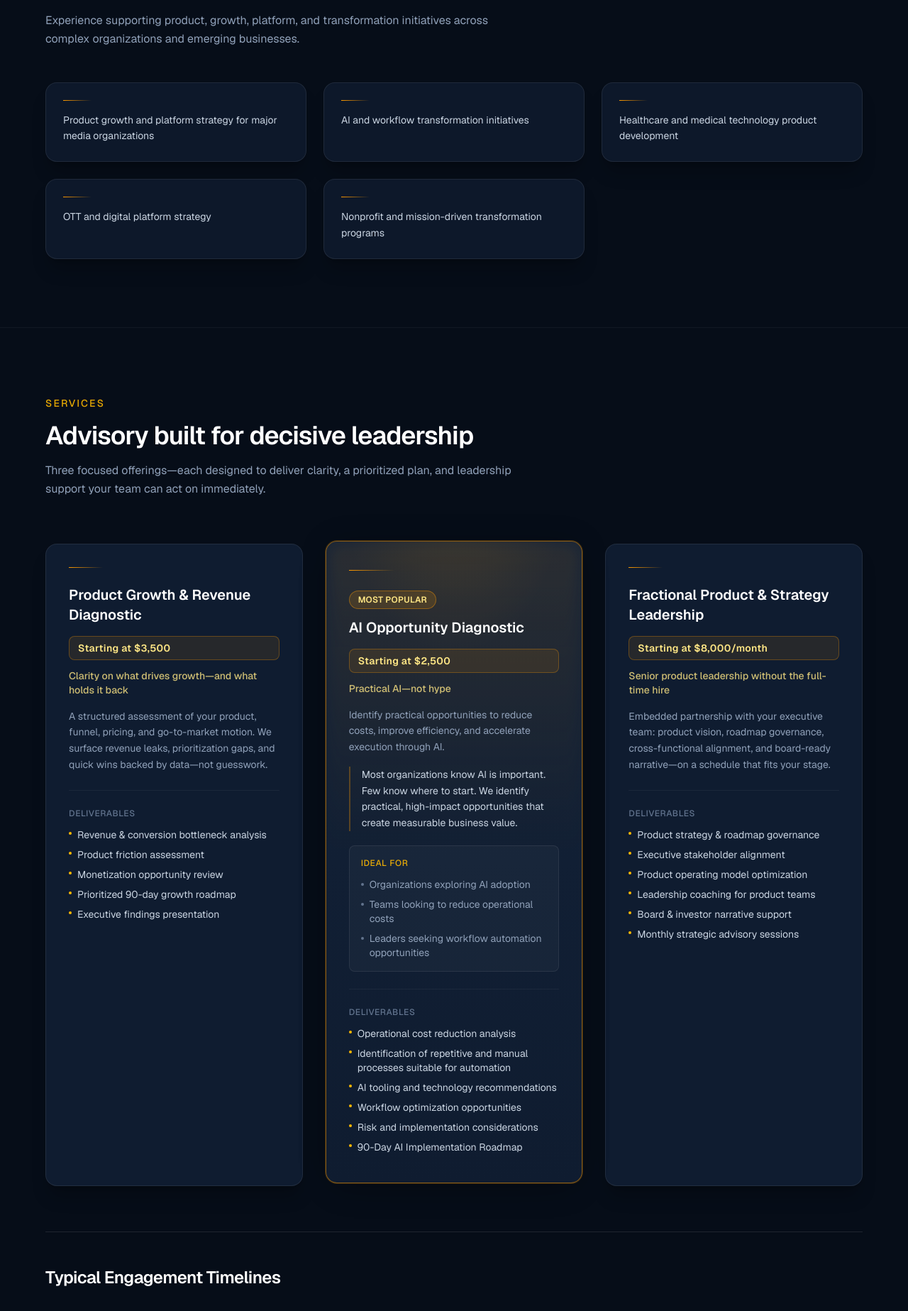
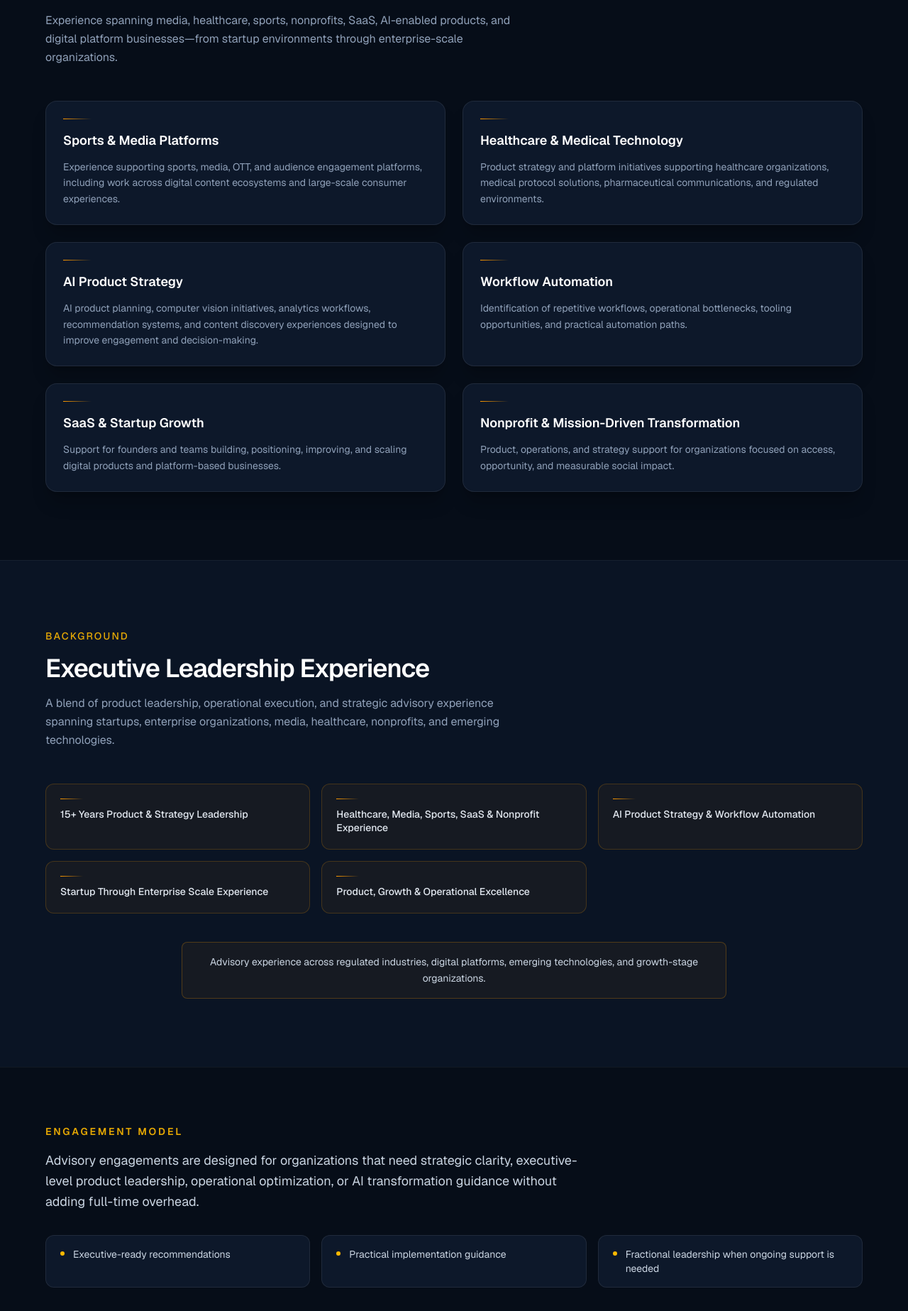
Before and after one commit to Mhibbert12026/hibbert-advisory-group, a Next.js app: page / in a window 1280 px wide. Shown: the part 1597-3444 px from the top of the page at 71% size. Built offline with nearby package versions, Linux system fonts and the light colour scheme.

Commit message:
Finalize executive leadership section

```diff
--- a/app/page.tsx
+++ b/app/page.tsx
@@ -35,12 +35,58 @@ const selectedExperienceCapabilities = [
   "AI Transformation",
 ] as const;
 
-const representativeEngagements = [
-  "Product growth and platform strategy for major media organizations",
-  "AI and workflow transformation initiatives",
-  "Healthcare and medical technology product development",
-  "OTT and digital platform strategy",
-  "Nonprofit and mission-driven transformation programs",
+const representativeExperience = [
+  {
+    title: "Sports & Media Platforms",
+    description:
+      "Experience supporting sports, media, OTT, and audience engagement platforms, including work across digital content ecosystems and large-scale consumer experiences.",
+  },
+  {
+    title: "Healthcare & Medical Technology",
+    description:
+      "Product strategy and platform initiatives supporting healthcare organizations, medical protocol solutions, pharmaceutical communications, and regulated environments.",
+  },
+  {
+    title: "AI Product Strategy",
+    description:
+      "AI product planning, computer vision initiatives, analytics workflows, recommendation systems, and content discovery experiences designed to improve engagement and decision-making.",
+  },
+  {
+    title: "Workflow Automation",
+    description:
+      "Identification of repetitive workflows, operational bottlenecks, tooling opportunities, and practical automation paths.",
+  },
+  {
+    title: "SaaS & Startup Growth",
+    description:
+      "Support for founders and teams building, positioning, improving, and scaling digital products and platform-based businesses.",
+  },
+  {
+    title: "Nonprofit & Mission-Driven Transformation",
+    description:
+      "Product, operations, and strategy support for organizations focused on access, opportunity, and measurable social impact.",
+  },
+] as const;
+
+const careerSnapshotHighlights = [
+  "15+ Years Product & Strategy Leadership",
+  "Healthcare, Media, Sports, SaaS & Nonprofit Experience",
+  "AI Product Strategy & Workflow Automation",
+  "Startup Through Enterprise Scale Experience",
+  "Product, Growth & Operational Excellence",
+] as const;
+
+const careerHighlights = [
+  "Product leadership across media, healthcare, SaaS, and nonprofit sectors",
+  "Experience supporting organizations from startup through enterprise scale",
+  "Cross-functional leadership across product, operations, and growth initiatives",
+  "Deep expertise in product strategy, revenue growth, and AI adoption",
+] as const;
+
+const engagementModelItems = [
+  "Executive-ready recommendations",
+  "Practical implementation guidance",
+  "Fractional leadership when ongoing support is needed",
 ] as const;
 
 const howWeWorkSteps = [
@@ -52,7 +98,7 @@ const howWeWorkSteps = [
   {
     title: "Assessment",
     description:
-      "Identify growth, operational, product, and AI transformation opportunities.",
+      "Identify growth, operational, product, workflow automation, and AI implementation opportunities.",
   },
   {
     title: "Roadmap",
@@ -62,14 +108,18 @@ const howWeWorkSteps = [
 ] as const;
 
 const expertiseAreas = [
+  "AI Implementation Strategy",
+  "AI Product Strategy",
+  "Workflow Automation",
+  "AI Tooling Recommendations",
+  "Computer Vision Use Cases",
+  "Analytics Workflows",
+  "Recommendation & Personalization Systems",
+  "Recommendation Logic",
+  "Operational Cost Reduction",
+  "Digital Product & Platform Development",
   "Product Strategy",
   "Revenue Growth",
-  "AI Transformation",
-  "Digital Platforms",
-  "Digital Product & Platform Development",
-  "SaaS Products",
-  "Media & OTT",
-  "Community Platforms",
   "Operational Excellence",
 ] as const;
 
@@ -107,12 +157,16 @@ const services = [
       "Prioritized 90-day growth roadmap",
       "Executive findings presentation",
     ],
+    bestFor: [
+      "Revenue growth challenges",
+      "Product-market fit refinement",
+      "Go-to-market optimization",
+    ],
   },
   {
     id: "ai-assessment",
     title: "AI Opportunity Diagnostic",
-    startingPrice: "Starting at $2,500",
-    mostPopular: true,
+    startingPrice: "Starting at $3,500",
     tagline: "Practical AI—not hype",
     description:
       "Identify practical opportunities to reduce costs, improve efficiency, and accelerate execution through AI.",
@@ -120,24 +174,21 @@ const services = [
       "Most organizations know AI is important. Few know where to start. We identify practical, high-impact opportunities that create measurable business value.",
     outcomesLabel: "Deliverables",
     outcomes: [
-      "Operational cost reduction analysis",
-      "Identification of repetitive and manual processes suitable for automation",
-      "AI tooling and technology recommendations",
-      "Workflow optimization opportunities",
-      "Risk and implementation considerations",
-      "90-Day AI Implementation Roadmap",
-    ],
-    idealFor: [
-      "Organizations exploring AI adoption",
-      "Teams looking to reduce operational costs",
-      "Leaders seeking workflow automation opportunities",
+      "AI opportunity assessment",
+      "Workflow automation review",
+      "Tooling and vendor recommendations",
+      "Risk and governance considerations",
+      "Executive findings presentation",
+      "90-day implementation roadmap",
     ],
   },
   {
     id: "fractional",
     title: "Fractional Product & Strategy Leadership",
-    startingPrice: "Starting at $8,000/month",
-    tagline: "Senior product leadership without the full-time hire",
+    startingPrice: "Engagements begin at $8,000/month",
+    mostComprehensive: true,
+    tagline:
+      "Executive-level product, growth, and operational leadership without the cost of a full-time executive hire.",
     description:
       "Embedded partnership with your executive team: product vision, roadmap governance, cross-functional alignment, and board-ready narrative—on a schedule that fits your stage.",
     outcomesLabel: "Deliverables",
@@ -149,7 +200,23 @@ const services = [
       "Board & investor narrative support",
       "Monthly strategic advisory sessions",
     ],
+    bestFor: [
+      "Executive teams",
+      "Scaling organizations",
+      "Founder support",
+    ],
   },
+] as const;
+
+const aiImplementationAreas = [
+  "Workflow Automation",
+  "Internal Knowledge Management",
+  "Customer Support Optimization",
+  "Analytics & Reporting Acceleration",
+  "Computer Vision Applications",
+  "Content Discovery & Recommendation Systems",
+  "Sales & Marketing Operations",
+  "Product Experience Enhancements",
 ] as const;
 
 const engagementTimelines = [
@@ -382,7 +449,7 @@ export default function Home() {
           </div>
         </section>
 
-        {/* Representative Engagements */}
+        {/* Representative Experience */}
         <section className="border-t border-white/5 px-6 py-24 lg:px-8">
           <div className="mx-auto max-w-6xl">
             <div className="max-w-2xl">
@@ -390,24 +457,93 @@ export default function Home() {
                 Track record
               </p>
               <h2 className="mt-4 text-3xl font-semibold tracking-tight text-white sm:text-4xl">
-                Representative Engagements
+                Representative Experience
               </h2>
               <p className="mt-4 text-slate-400 leading-relaxed">
-                Experience supporting product, growth, platform, and transformation
-                initiatives across complex organizations and emerging businesses.
+                Experience spanning media, healthcare, sports, nonprofits, SaaS,
+                AI-enabled products, and digital platform businesses—from startup
+                environments through enterprise-scale organizations.
               </p>
             </div>
 
-            <ul className="mt-12 grid gap-6 sm:grid-cols-2 lg:grid-cols-3">
-              {representativeEngagements.map((engagement) => (
+            <ul className="mt-12 grid gap-6 sm:grid-cols-2">
+              {representativeExperience.map((item) => (
                 <li
-                  key={engagement}
+                  key={item.title}
                   className="rounded-2xl border border-white/8 bg-[#0f1c30]/80 p-6 shadow-xl shadow-black/20"
                 >
                   <div className="mb-4 h-px w-10 bg-gradient-to-r from-amber-500 to-amber-500/0" />
-                  <p className="text-sm leading-relaxed text-slate-300">
-                    {engagement}
+                  <h3 className="text-lg font-semibold text-white">
+                    {item.title}
+                  </h3>
+                  <p className="mt-3 text-sm leading-relaxed text-slate-400">
+                    {item.description}
                   </p>
+                </li>
+              ))}
+            </ul>
+          </div>
+        </section>
+
+        {/* Executive Leadership Experience */}
+        <section className="border-t border-white/5 bg-[#0a1424] px-6 py-24 lg:px-8">
+          <div className="mx-auto max-w-6xl">
+            <div className="max-w-2xl">
+              <p className="text-sm font-medium tracking-[0.15em] text-amber-400/90 uppercase">
+                Background
+              </p>
+              <h2 className="mt-4 text-3xl font-semibold tracking-tight text-white sm:text-4xl">
+                Executive Leadership Experience
+              </h2>
+              <p className="mt-4 text-slate-400 leading-relaxed">
+                A blend of product leadership, operational execution, and strategic
+                advisory experience spanning startups, enterprise organizations,
+                media, healthcare, nonprofits, and emerging technologies.
+              </p>
+            </div>
+
+            <ul className="mt-12 grid gap-4 sm:grid-cols-2 lg:grid-cols-3">
+              {careerSnapshotHighlights.map((highlight) => (
+                <li
+                  key={highlight}
+                  className="rounded-xl border border-amber-500/20 bg-amber-500/5 px-5 py-5 text-sm font-medium leading-snug text-slate-200"
+                >
+                  <div className="mb-3 h-px w-8 bg-gradient-to-r from-amber-500 to-amber-500/0" />
+                  {highlight}
+                </li>
+              ))}
+            </ul>
+
+            <p className="mx-auto mt-10 max-w-3xl rounded-lg border border-amber-500/25 bg-amber-500/5 px-6 py-4 text-center text-sm leading-relaxed text-slate-300">
+              Advisory experience across regulated industries, digital platforms,
+              emerging technologies, and growth-stage organizations.
+            </p>
+          </div>
+        </section>
+
+        {/* Engagement Model */}
+        <section className="border-t border-white/5 px-6 py-16 lg:px-8 lg:py-20">
+          <div className="mx-auto max-w-6xl">
+            <h2 className="text-sm font-semibold tracking-[0.2em] text-amber-400/90 uppercase">
+              Engagement Model
+            </h2>
+            <p className="mt-4 max-w-3xl text-lg leading-relaxed text-slate-300">
+              Advisory engagements are designed for organizations that need
+              strategic clarity, executive-level product leadership, operational
+              optimization, or AI transformation guidance without adding
+              full-time overhead.
+            </p>
+            <ul className="mt-8 grid gap-4 sm:grid-cols-3">
+              {engagementModelItems.map((item) => (
+                <li
+                  key={item}
+                  className="flex items-start gap-3 rounded-xl border border-white/8 bg-[#0f1c30]/80 px-5 py-4 text-sm text-slate-300"
+                >
+                  <span
+                    className="mt-1.5 h-1.5 w-1.5 shrink-0 rounded-full bg-amber-400"
+                    aria-hidden
+                  />
+                  {item}
                 </li>
               ))}
             </ul>
@@ -437,7 +573,7 @@ export default function Home() {
             <div className="mt-16 grid gap-8 lg:grid-cols-3 lg:items-stretch">
               {services.map((service) => {
                 const isFlagship =
-                  "mostPopular" in service && service.mostPopular;
+                  "mostComprehensive" in service && service.mostComprehensive;
 
                 return (
                 <article
@@ -463,9 +599,9 @@ export default function Home() {
                   )}
                   <div className="relative flex flex-1 flex-col">
                   <div className={`h-px bg-gradient-to-r from-amber-500 to-amber-500/0 ${isFlagship ? "mb-7 w-16" : "mb-6 w-12"}`} />
-                  {"mostPopular" in service && service.mostPopular && (
+                  {"mostComprehensive" in service && service.mostComprehensive && (
                     <span className="mb-3 inline-flex w-fit items-center rounded-full border border-amber-500/40 bg-amber-500/15 px-3 py-1 text-xs font-semibold tracking-wide text-amber-200 uppercase">
-                      Most Popular
+                      Most Comprehensive
                     </span>
                   )}
                   <h3 className="text-xl font-semibold text-white">
@@ -485,13 +621,13 @@ export default function Home() {
                       {service.valueStatement}
                     </p>
                   )}
-                  {"idealFor" in service && service.idealFor && (
+                  {"bestFor" in service && service.bestFor && (
                     <div className="mt-5 rounded-lg border border-white/8 bg-white/[0.03] px-4 py-4">
                       <p className="text-xs font-medium tracking-wider text-amber-400/90 uppercase">
-                        Ideal For
+                        Best For
                       </p>
                       <ul className="mt-3 space-y-2">
-                        {service.idealFor.map((item) => (
+                        {service.bestFor.map((item) => (
                           <li
                             key={item}
                             className="flex items-start gap-2 text-sm text-slate-400"
@@ -587,6 +723,29 @@ export default function Home() {
                 ))}
               </ol>
             </div>
+          </div>
+        </section>
+
+        {/* AI Implementation Areas */}
+        <section className="border-t border-white/5 bg-[#0a1424] px-6 py-16 lg:px-8 lg:py-20">
+          <div className="mx-auto max-w-6xl">
+            <h2 className="text-xl font-semibold tracking-tight text-white sm:text-2xl">
+              AI Implementation Areas
+            </h2>
+            <ul className="mt-8 grid gap-4 sm:grid-cols-2 lg:grid-cols-4">
+              {aiImplementationAreas.map((area) => (
+                <li
+                  key={area}
+                  className="flex items-start gap-2.5 rounded-xl border border-white/8 bg-[#0f1c30]/80 px-4 py-3.5 text-sm text-slate-300"
+                >
+                  <span
+                    className="mt-2 h-1 w-1 shrink-0 rounded-full bg-amber-400"
+                    aria-hidden
+                  />
+                  {area}
+                </li>
+              ))}
+            </ul>
           </div>
         </section>
 
@@ -752,19 +911,35 @@ export default function Home() {
                   <p>
                     Michael Hibbert partners with founders and leadership teams
                     who need sharper product direction, stronger growth, and clearer
-                    execution. He helps organizations prioritize what matters, align
+                    execution—helping organizations prioritize what matters, align
                     stakeholders, and deliver measurable business outcomes.
                   </p>
                   <p>
                     His experience spans media, healthcare, sports, OTT, startups,
-                    SaaS, and nonprofits—bringing practical insight across business
-                    models, digital platforms, and stages of growth.
+                    SaaS, and nonprofits. Through Hibbert Advisory Group, he engages
+                    with clients through diagnostics, executive strategy, and
+                    fractional product leadership.
                   </p>
-                  <p>
-                    Through Hibbert Advisory Group, Michael engages with clients
-                    through diagnostics, executive strategy, and fractional product
-                    leadership—delivering senior expertise with clarity and focus.
+                </div>
+
+                <div className="mt-10 border-t border-white/10 pt-8">
+                  <p className="text-xs font-medium tracking-wider text-slate-500 uppercase">
+                    Career Highlights
                   </p>
+                  <ul className="mt-4 space-y-3">
+                    {careerHighlights.map((highlight) => (
+                      <li
+                        key={highlight}
+                        className="flex items-start gap-2.5 text-sm text-slate-300"
+                      >
+                        <span
+                          className="mt-2 h-1 w-1 shrink-0 rounded-full bg-amber-400"
+                          aria-hidden
+                        />
+                        {highlight}
+                      </li>
+                    ))}
+                  </ul>
                 </div>
 
                 <div className="mt-10 border-t border-white/10 pt-8">
@@ -898,12 +1073,11 @@ export default function Home() {
             />
             <div className="relative">
               <h2 className="text-3xl font-semibold tracking-tight text-white sm:text-4xl lg:text-[2.5rem] lg:leading-tight">
-                Ready to unlock your next phase of growth?
+                Let&apos;s Identify Your Biggest Growth Opportunity
               </h2>
               <p className="mx-auto mt-5 max-w-2xl text-base leading-relaxed text-slate-300 sm:text-lg">
-                Start with the Discovery Intake to discuss product strategy,
-                growth opportunities, operational challenges, or AI transformation
-                initiatives.
+                Start with a short Discovery Intake so we can understand your goals,
+                challenges, and priorities before recommending the right next step.
               </p>
               <div className="mt-10 flex flex-col items-center justify-center gap-5">
                 <Link
```
